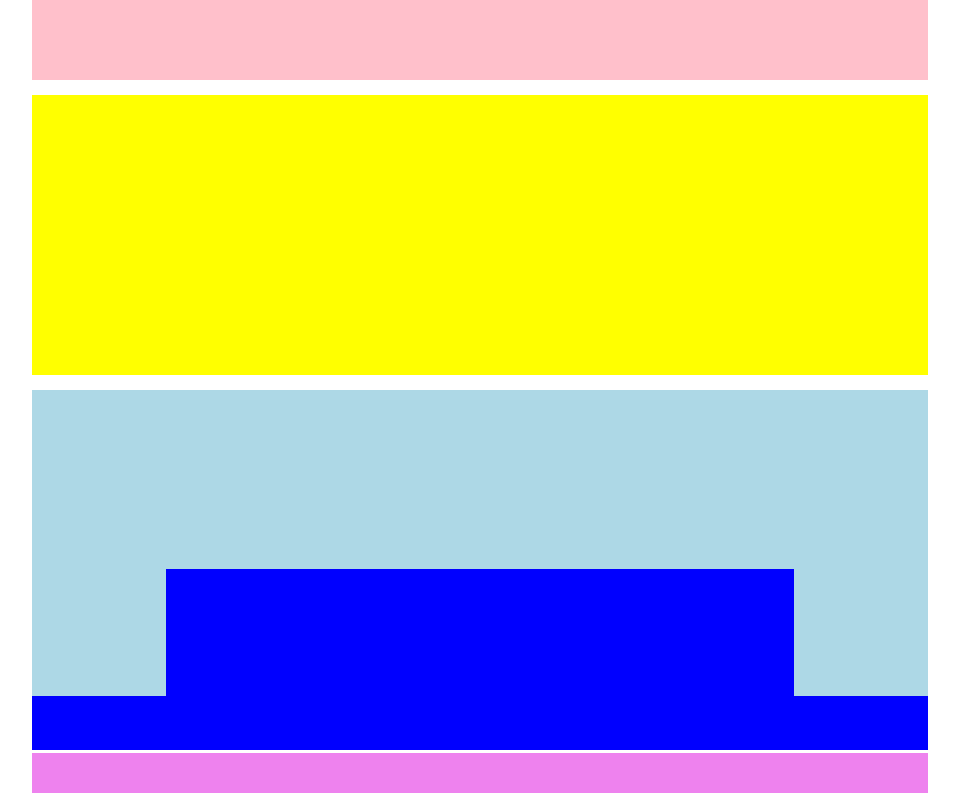
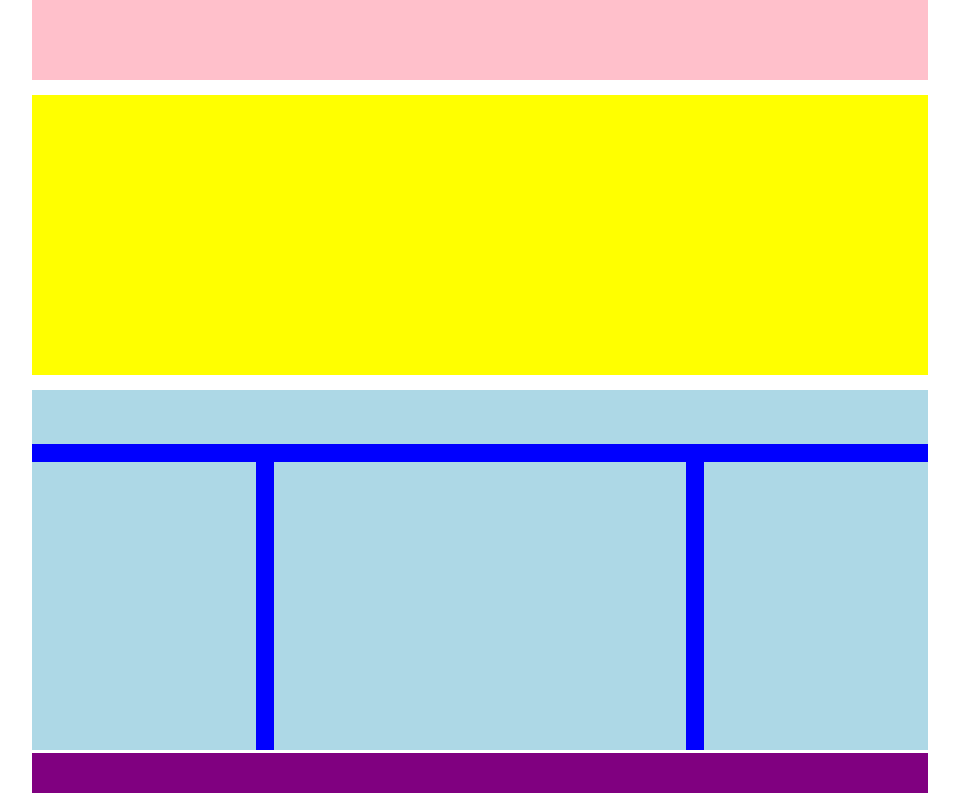
Before and after one commit to Bbxblack00/htmlcss-struttura-wp, a plain HTML site: page index.html in a window 1280 px wide. Shown: the whole page, without its empty margins (160-1119 px from the left). Drawn offline with Linux system fonts and the light colour scheme.

Commit message:
v1.0 fixed error

```diff
--- a/css/main.css
+++ b/css/main.css
@@ -28,45 +28,45 @@ section:last-child{
   height: 45vh;
 }
 
-.window{
-  padding: 5%;
+.intestazione{
+  width: 100%;
+  height: 15%;
   background-color: lightblue;
 }
 
-.window.head{
+.riga{
   width: 100%;
-  height: 10%;
+  height: 85%;
 }
 
-.window.head::after{
-  content: "";
-  display: table;
-  clear: top;
+.sinistra{
+  float: left;
+  height: 80%;
+  width: 25%;
+  background-color: lightblue;
+  margin: 2% 0 5% 0;
 }
 
-.window.left{
-  width: 15%;
-  height: 60%;
+.centro{
   float: left;
+  height: 80%;
+  width: 46%;
+  background-color: lightblue;
+  margin: 2% 2% 5% 2%;
 }
 
-.window.center{
-  width: 35%;
-  height: 60%;
-  float: inherit;
+.destra{
+  float: right;
+  height: 80%;
+  width: 25%;
+  background-color: lightblue;
+  margin: 2% 0 5% 0;
 }
-
-.window.center{
-  width: 15%;
-  height: 60%;
-  float: right;
-}
-
 
 /* footer's roules */
 
 footer{
-  background-color: violet;
+  background-color: purple;
   height: 5vh;
   margin: 3px 15%;
 }
--- a/index.html
+++ b/index.html
@@ -22,19 +22,22 @@
 
       <section>
 
-        <div class="window head"><!-- head section -->
+        <div class="intestazione">
 
         </div>
 
-        <div class="window left"><!-- left section -->
+
+        <div class="sinistra">
 
         </div>
 
-        <div class="window center"><!-- center section -->
+
+        <div class="centro">
 
         </div>
 
-        <div class="window right"><!-- right section -->
+
+        <div class="destra">
 
         </div>
 
```
